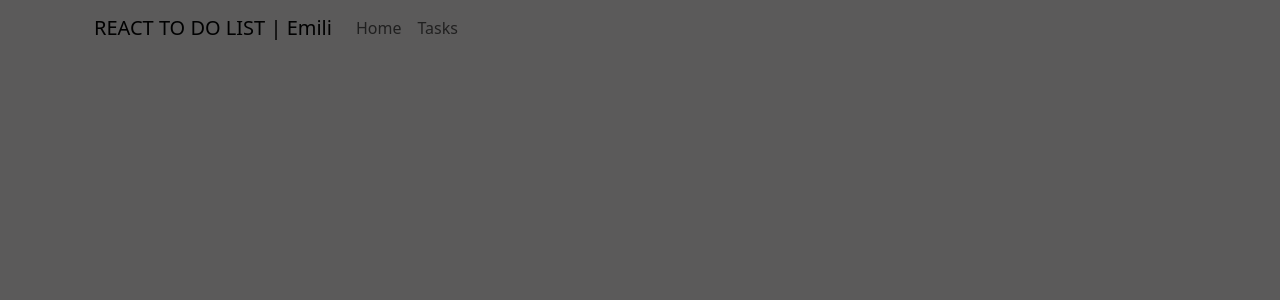
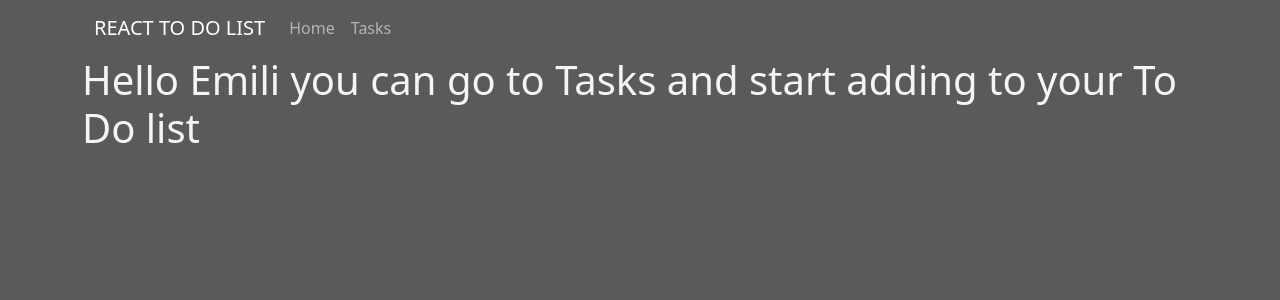
Before and after one commit to Jansevska/react_to_do_list, a React (Vite) app: page /home in a window 1280 px wide. Shown: the top 300 px of the page. Built offline with nearby package versions, Linux system fonts and the light colour scheme.

Commit message:
flash messages working

```diff
--- a/src/App.tsx
+++ b/src/App.tsx
@@ -6,14 +6,13 @@ import Tasks from "./views/Tasks"
 import AlertMessage from './components/AlertMessage'
 import CategoryType from './types/category'
 import Header from './components/Header'
+import Login from './views/Login'
+import UserType from './types/auth'
 
 export default function App() {
 
-  // const [todoAdded, setTodoAdded] = useState(false);
-  const [message, setMessage] = useState<string|null>(null);
+  const [message, setMessage] = useState<string|null>(null)
   const [category, setCategory] = useState<CategoryType|null>(null);
-
-  // const addTodo = (task:)
 
   const flashMessage = (newMessage:string|null, newCategory:CategoryType|null): void => {
     setMessage(newMessage)
@@ -23,11 +22,11 @@ export default function App() {
   return (
     <BrowserRouter>
       <Container>
-        <Header username='Emili'/>
+        <Header username='Emili' />
         {message && category && <AlertMessage message={message} category={category} flashMessage={flashMessage}/>}
         <Routes>
-          <Route path='/' element={<Home/>}/>
-          <Route path="/tasks" element={<Tasks/>} />
+          <Route path='/home' element={<Home/>}/>
+          <Route path="/tasks" element={<Tasks flashMessage={flashMessage}/>} />
         </Routes>
       </Container>
     </BrowserRouter>
--- a/src/components/Header.tsx
+++ b/src/components/Header.tsx
@@ -3,20 +3,16 @@ import Nav from 'react-bootstrap/Nav';
 import Navbar from 'react-bootstrap/Navbar';
 import { Link } from 'react-router-dom'
 
-type Props = {
-    username: string
-}
 
-export default function Header({username}:Props) {
+export default function Header() {
 
     return (
-        <Navbar expand="lg" className="bg-body-dark" >
+        <Navbar expand="lg" variant='dark' className="bg-body-dark" >
             <Container>
-                <Navbar.Brand as={Link} to="home">REACT TO DO LIST | {username? username : " New User"} </Navbar.Brand>
+                <Navbar.Brand as={Link} to="/">REACT TO DO LIST</Navbar.Brand>
                 <Nav className="me-auto">
                     <Nav.Link as={Link} to="home">Home</Nav.Link>
                     <Nav.Link as={Link} to="tasks">Tasks</Nav.Link>
-                    {/* <Nav.Link as={Link} href="logout">Logout</Nav.Link> */}
                 </Nav>
             </Container>
         </Navbar>
--- a/src/views/Home.tsx
+++ b/src/views/Home.tsx
@@ -1,5 +1,3 @@
-
-
 
 
 export default function Home() {
@@ -7,7 +5,7 @@ export default function Home() {
 
     return (
         <>
-        <h1>Sign In and Sign Up</h1>
+        <h1>Hello Emili you can go to Tasks and start adding to your To Do list</h1>
         </>
-    )
+    );
 }
--- a/src/views/Tasks.tsx
+++ b/src/views/Tasks.tsx
@@ -1,35 +1,32 @@
 import { useState } from "react";
 import Tasklist from "../components/Tasklist";
+import CategoryType from "../types/category";
 
+type TasksProps = {
+    flashMessage:(newMessage:string|null, newCategory:CategoryType|null) => void
+}
 
-
-export default function Tasks() {
+export default function Tasks({flashMessage}:TasksProps) {
 
     const [todos, setTodos] = useState<string[]>([]);
 
     const addTodo = (event: React.FormEvent) => {
         event.preventDefault();
         let form = event.target as HTMLFormElement;
-        let task =  form.task.value
+        let task =  form.task.value as string;
         setTodos([...todos, task])
         form.task.value = '';
+        flashMessage('Task Added', 'success')
     }
 
     const deleteTodo = (task:string) => {
         setTodos(todos.filter(todo => todo !== task))
+        flashMessage(`${task} is deleted`, 'danger')
     }
-
-    // const deleteToDo = (taskToDelete: string) => {
-    //     setToDos((prevToDos) => {
-    //       return prevToDos.filter((task) => task !== taskToDelete);
-    //     });
-    //     alert("DELETED");
-    //     // flashMessage('deleted')
-    //   };
-
 
     const editTodo = (task:string, index:number) => {
         setTodos(todos.map((todo, idx) => index==idx? task:todo))
+        flashMessage('Task edited', 'info')
     }
 
     return (
```
